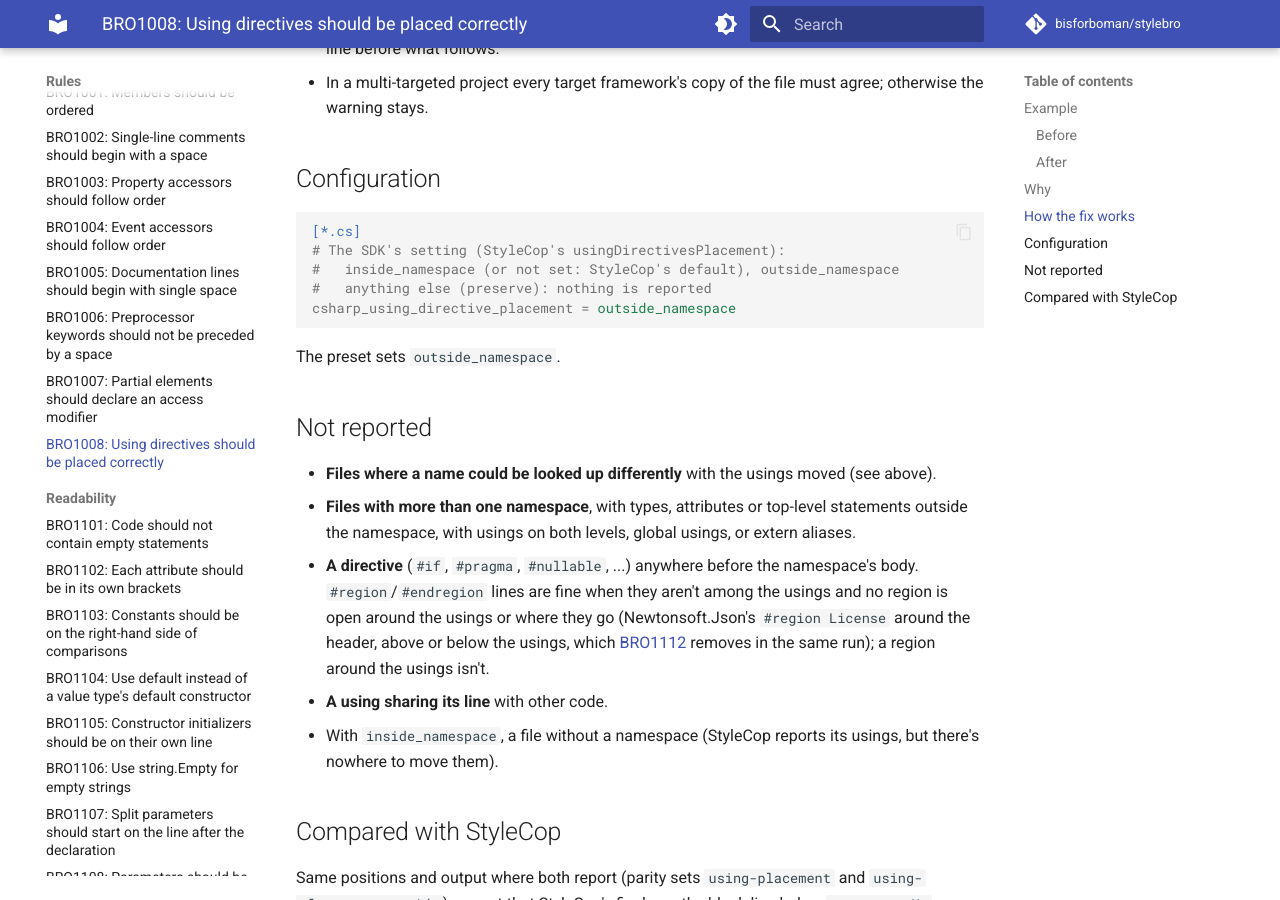
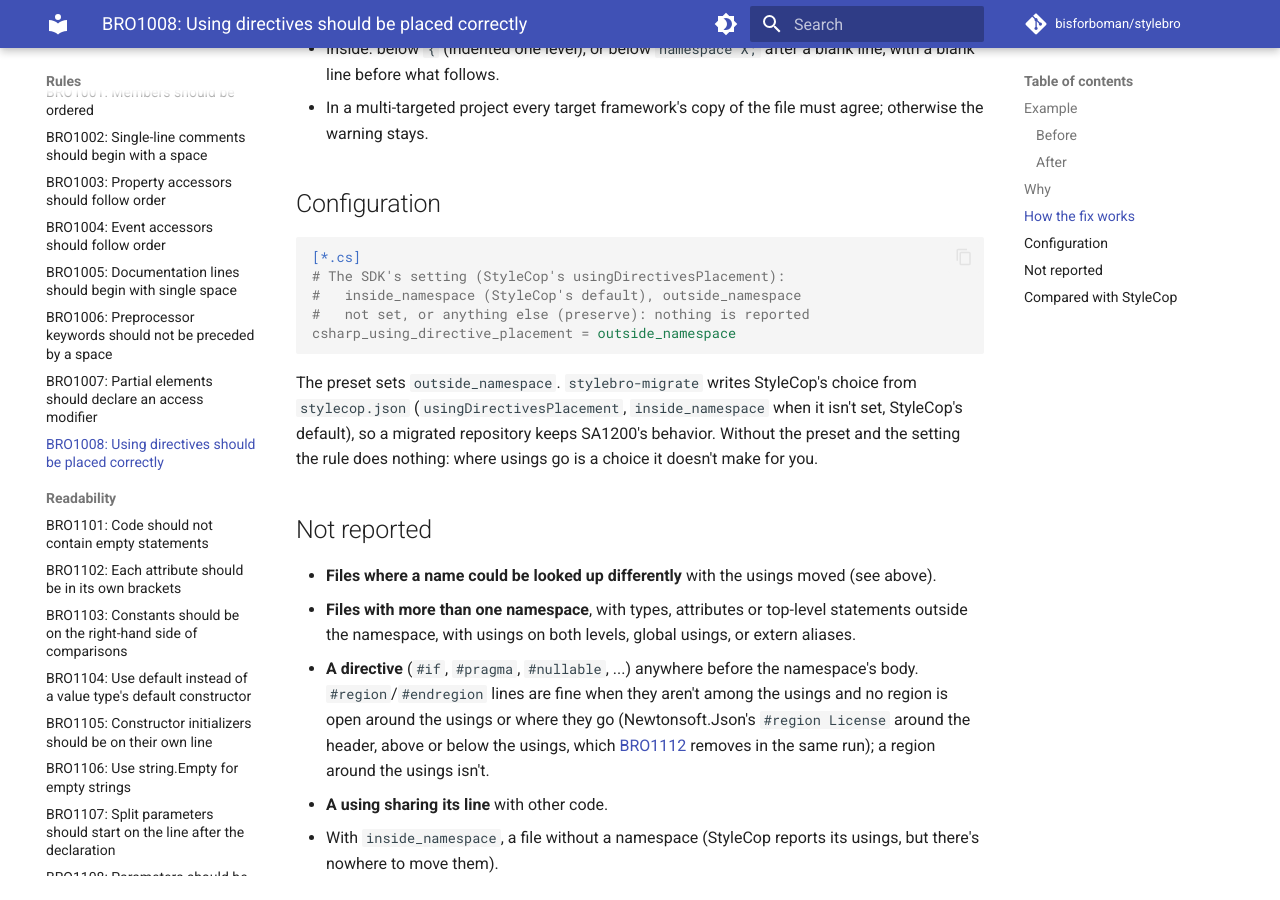
Before and after one commit to bisforboman/stylebro, an MkDocs documentation site: the page built from docs/rules/BRO1008.md, in a window 1280 px wide and 900 px high, scrolled down 1974 px. Built offline with MkDocs 1.6.1 and Material for MkDocs 9.7.7, drawn with Linux system fonts in a browser that asks for light colours; comment, search, counter and statistics services are not loaded; some of the changed text lies outside the part shown.

Commit message:
BRO1008: nothing reported when csharp_using_directive_placement isn't set (owner's decision); migrate still writes StyleCop's inside default
Co-Authored-By: Claude Opus 5.5 <noreply@anthropic.com>

````diff
--- a/docs/rules/BRO1008.md
+++ b/docs/rules/BRO1008.md
@@ -1,7 +1,7 @@
 # BRO1008: Using directives should be placed correctly
 
-Using directives go inside or outside the namespace, as `csharp_using_directive_placement` says. Replaces StyleCop
-**SA1200**, and the SDK's IDE0065, whose fix can break the build.
+Using directives go inside or outside the namespace, as `csharp_using_directive_placement` says; without that
+setting nothing is reported. Replaces StyleCop **SA1200**, and the SDK's IDE0065, whose fix can break the build.
 
 ## Example
 
@@ -76,12 +76,15 @@ Names are compared by text, so the check is conservative. When it fails, nothing
 ```ini
 [*.cs]
 # The SDK's setting (StyleCop's usingDirectivesPlacement):
-#   inside_namespace (or not set: StyleCop's default), outside_namespace
-#   anything else (preserve): nothing is reported
+#   inside_namespace (StyleCop's default), outside_namespace
+#   not set, or anything else (preserve): nothing is reported
 csharp_using_directive_placement = outside_namespace
 ```
 
-The preset sets `outside_namespace`.
+The preset sets `outside_namespace`. `stylebro-migrate` writes StyleCop's choice from `stylecop.json`
+(`usingDirectivesPlacement`, `inside_namespace` when it isn't set, StyleCop's default), so a migrated repository keeps
+SA1200's behavior. Without the preset and the setting the rule does nothing: where usings go is a choice it doesn't make
+for you.
 
 ## Not reported
 
````
Also changed, not shown: docs/decisions.md (+22 -1 lines), docs/differences-from-stylecop.md (+2 -2 lines), 6 other files.
